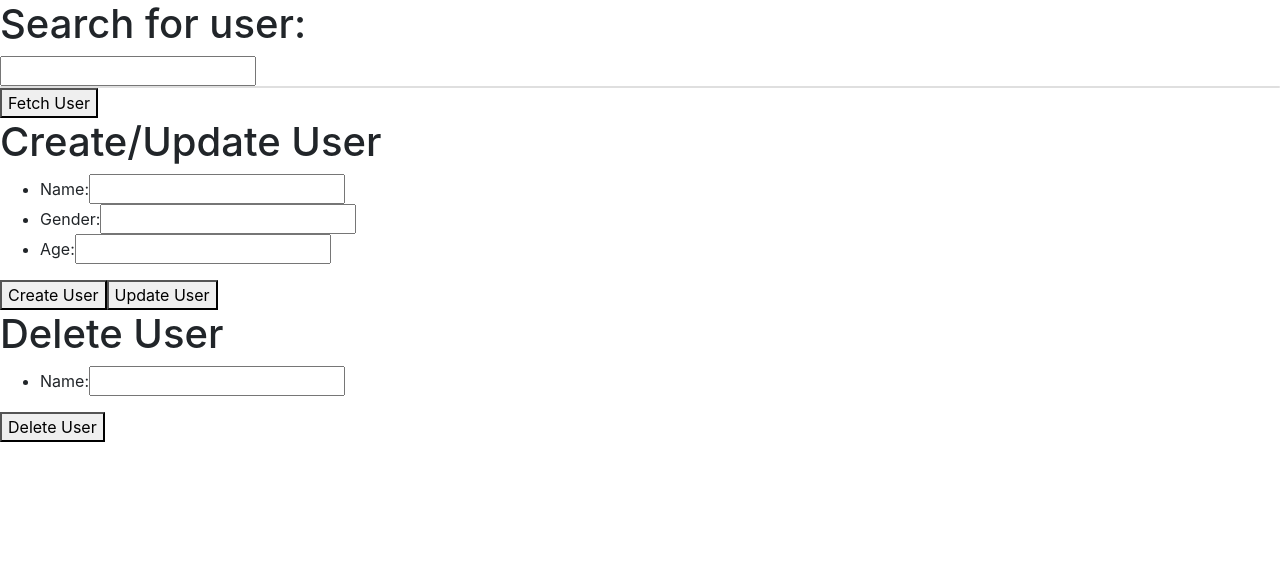
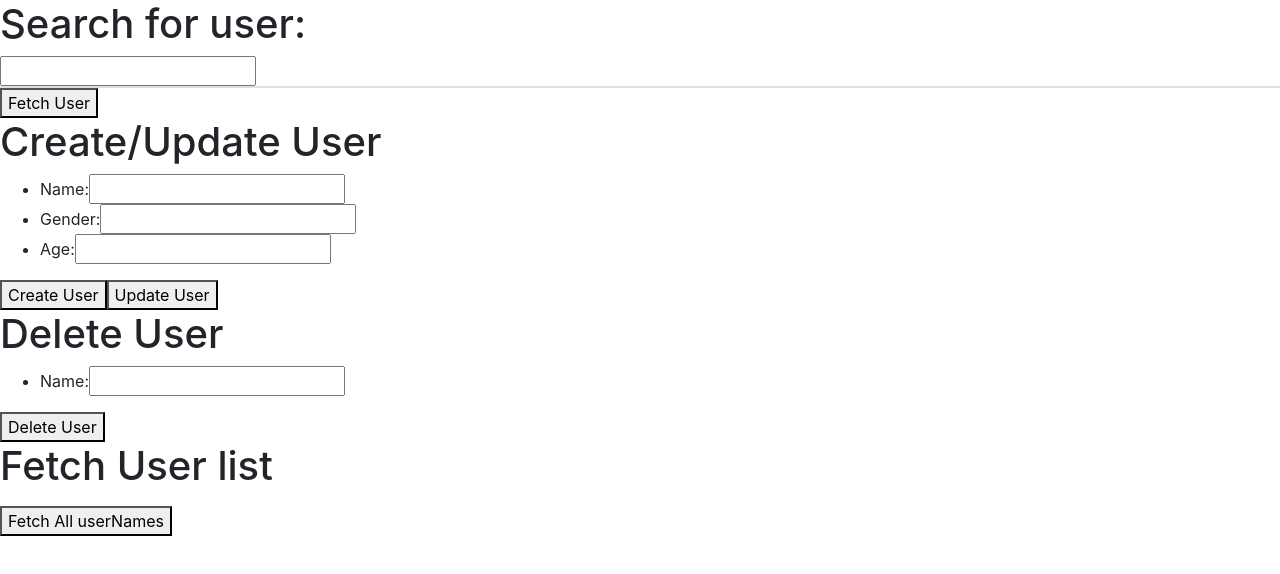
Before and after one commit to stepasalin/tutorial-rack-app, a React (Create React App) app in the folder frontend/: page / in a window 1280 px wide. Shown: the top 574 px of the page. Built offline with nearby package versions, Linux system fonts and the light colour scheme.

Commit message:
all users

```diff
--- a/frontend/src/App.js
+++ b/frontend/src/App.js
@@ -1,6 +1,7 @@
 import GetUser from './components/GetUser/GetUser.js'
 import AddUser from './components/AddUser/AddUser.js'
 import DeleteUser from './components/DeleteUser/DeleteUser.js'
+import AllUsers from './components/AllUsers/AllUsers.js'
 import React from "react";
 
 export default function App() {
@@ -10,6 +11,7 @@ export default function App() {
       <GetUser />
       <AddUser />
       <DeleteUser />
+      <AllUsers />
     </>
   );
 }
--- a/frontend/src/components/AllUsers/AllUsers.js
+++ b/frontend/src/components/AllUsers/AllUsers.js
@@ -1,4 +1,4 @@
-import './DeleteUser.css'
+import './AllUsers.css'
 import React, { useState } from "react";
 import LoadingSpinner from "../LoadingSpinner/LoadingSpinner.js"
 
@@ -33,7 +33,6 @@ export default function DeleteUser() {
   const handleClick = () => {
     setIsLoading(true);
     setErrorMessage('');
-    setSuccessMessage('');
     fetch('/all_user_names',
       {
         method: 'get'
```
